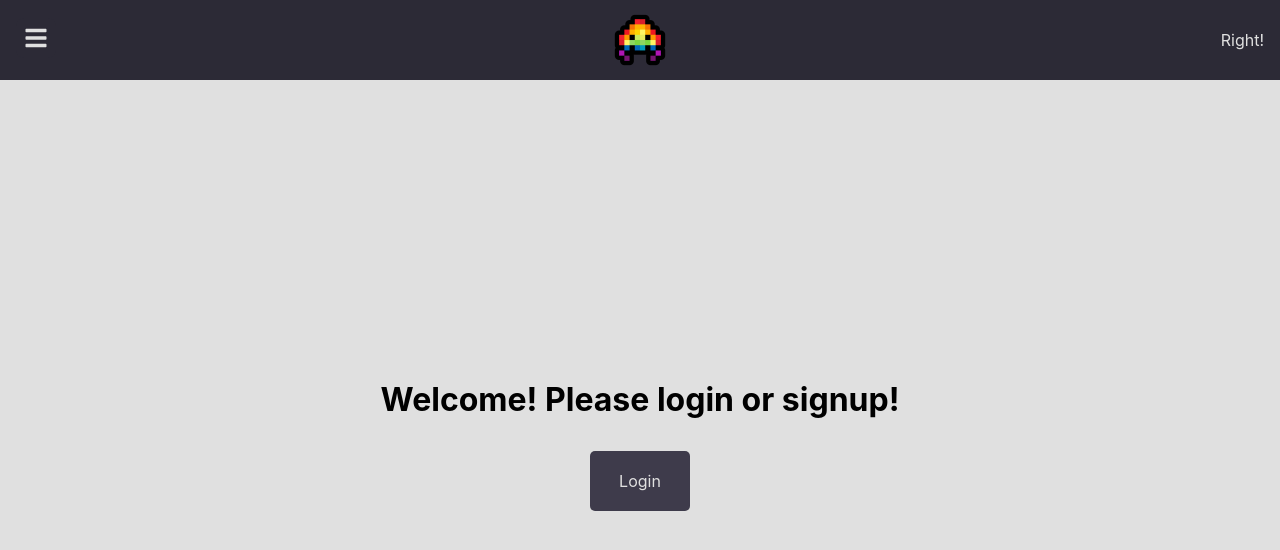
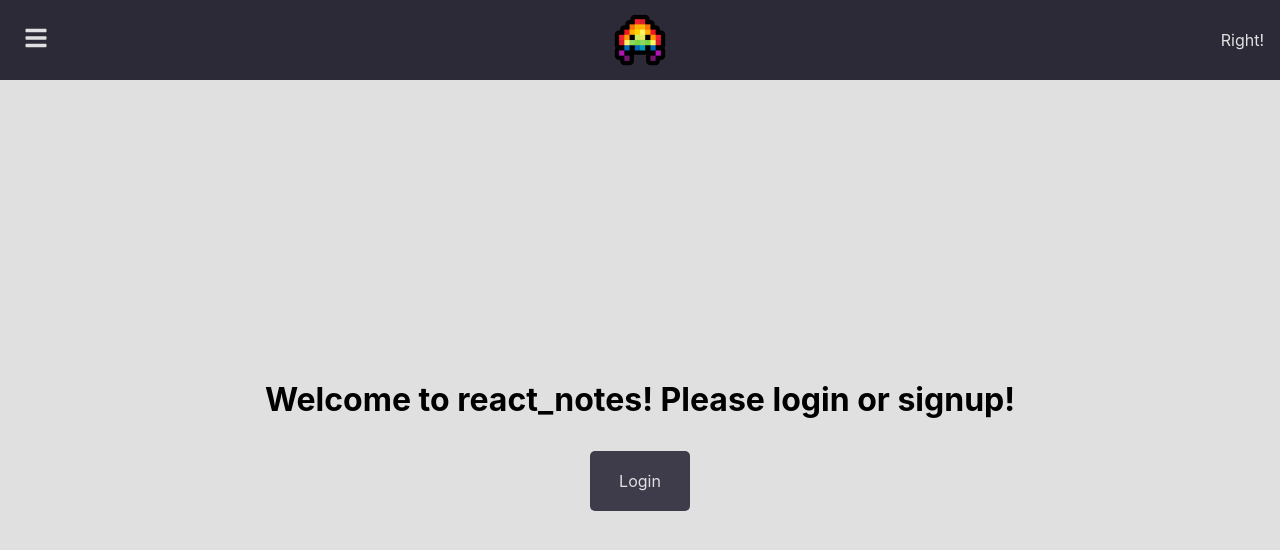
Before and after one commit to olsonadr/react-notes, a React (Create React App) app: page / in a window 1280 px wide. Shown: the top 550 px of the page. Built offline with nearby package versions, Linux system fonts and the light colour scheme; no server answers.

Commit message:
Changed welcome message

```diff
--- a/src/components/MainPanel.tsx
+++ b/src/components/MainPanel.tsx
@@ -69,7 +69,7 @@ function MainPanel(props: {
         {/* If logged out: */}
         {!props.auth && !props.loading && (
           <VertFlex>
-            <H1>Welcome! Please login or signup!</H1>
+            <H1>Welcome to react_notes! Please login or signup!</H1>
             <LoginButton className="new-line" />
           </VertFlex>
         )}
```
